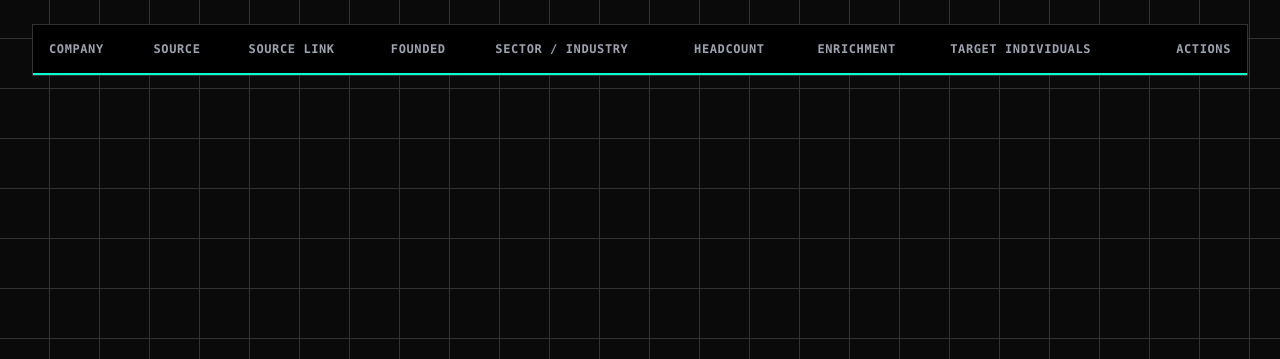
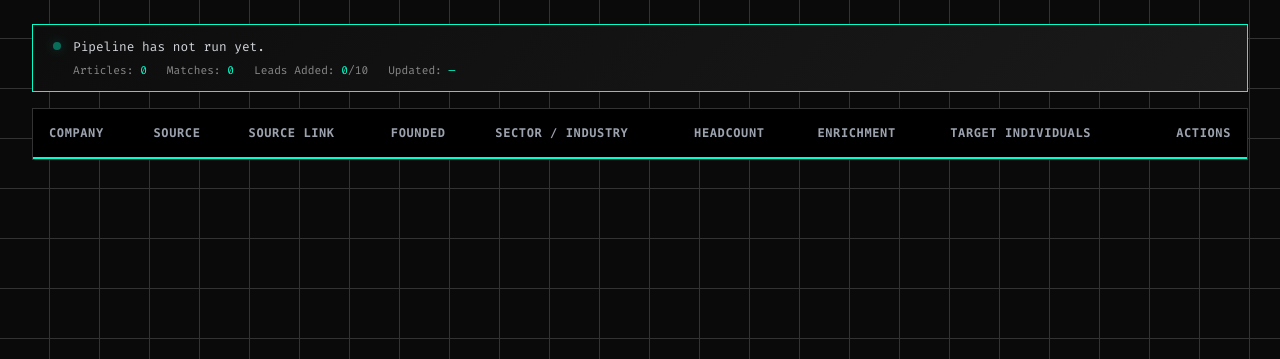
Before and after one commit to Aarav2241/outreach-pipeline, a Flask app: page / in a window 1280 px wide. Shown: the part 111-470 px from the top of the page. Run offline with Flask 3, Linux system fonts and the light colour scheme; data that the repository does not hold is empty; some libraries are stand-ins or nearby versions.

Commit message:
Add live pipeline status bar: real-time feed/article/match/lead tracking with pulsing dot and auto-refresh

```diff
--- /dev/null
+++ b/pipeline_status.py
@@ -0,0 +1,99 @@
+"""
+Pipeline status tracker — writes live progress to a JSON file
+that the dashboard UI polls every 2 seconds.
+"""
+import json
+import os
+import datetime
+
+STATUS_FILE = os.path.join(os.path.dirname(__file__), "pipeline_status.json")
+
+def _write(data):
+    data["last_update"] = datetime.datetime.now().strftime("%Y-%m-%d %H:%M:%S")
+    try:
+        with open(STATUS_FILE, "w", encoding="utf-8") as f:
+            json.dump(data, f)
+    except Exception:
+        pass
+
+def read_status():
+    try:
+        with open(STATUS_FILE, "r", encoding="utf-8") as f:
+            return json.load(f)
+    except Exception:
+        return {"state": "idle", "message": "Pipeline has not run yet."}
+
+def status_idle(message="Pipeline idle."):
+    _write({"state": "idle", "message": message, "articles_scanned": 0, "matches_found": 0, "leads_added": 0})
+
+def status_start():
+    _write({
+        "state": "running",
+        "message": "Starting pipeline...",
+        "current_feed": "",
+        "current_article": "",
+        "articles_scanned": 0,
+        "matches_found": 0,
+        "leads_added": 0,
+        "errors": []
+    })
+
+def status_feed(feed_name):
+    s = read_status()
+    s["state"] = "running"
+    s["current_feed"] = feed_name
+    s["message"] = f"Fetching feed: {feed_name}"
+    _write(s)
+
+def status_article(feed_name, title, scanned):
+    s = read_status()
+    s["state"] = "running"
+    s["current_feed"] = feed_name
+    s["current_article"] = title[:80]
+    s["articles_scanned"] = scanned
+    s["message"] = f"[{feed_name}] Analyzing: {title[:60]}"
+    _write(s)
+
+def status_match(company, matches):
+    s = read_status()
+    s["matches_found"] = matches
+    s["message"] = f"✅ Match found: {company}"
+    _write(s)
+
+def status_enriching(company):
+    s = read_status()
+    s["message"] = f"🔍 Enriching: {company} (Apollo/Hunter/Gemini)"
+    _write(s)
+
+def status_lead_added(company, total_added):
+    s = read_status()
+    s["leads_added"] = total_added
+    s["message"] = f"✨ Added: {company} (#{total_added}/10 today)"
+    _write(s)
+
+def status_error(error_msg):
+    s = read_status()
+    errors = s.get("errors", [])
+    errors.append(error_msg[:100])
+    s["errors"] = errors[-5:]  # keep last 5
+    _write(s)
+
+def status_done(scanned, added):
+    _write({
+        "state": "done",
+        "message": f"Pipeline complete! Scanned {scanned} candidates, added {added} new leads.",
+        "articles_scanned": scanned,
+        "matches_found": 0,
+        "leads_added": added,
+        "errors": []
+    })
+
+def status_quota_reached():
+    _write({
+        "state": "done",
+        "message": "🎯 Daily quota of 10 verified companies reached!",
+        "articles_scanned": 0,
+        "matches_found": 0,
+        "leads_added": 10,
+        "errors": []
+    })
--- a/templates/index.html
+++ b/templates/index.html
@@ -44,6 +44,35 @@
             outline: none;
         }
         .select-tech:focus { border-color: var(--accent); }
+
+        /* Live Status Bar */
+        #statusBar {
+            background: linear-gradient(135deg, #0d0d0d 0%, #1a1a1a 100%);
+            border: 1px solid var(--border-color);
+            padding: 12px 20px;
+            margin-bottom: 16px;
+            font-family: 'Fira Code', monospace;
+            font-size: 0.8rem;
+            display: none;
+            transition: all 0.3s ease;
+        }
+        #statusBar.active { display: flex; border-color: var(--accent); }
+        #statusBar.done { border-color: #22c55e; }
+        #statusBar.error { border-color: #ff4444; }
+        .status-dot {
+            width: 8px; height: 8px; border-radius: 50%;
+            background: var(--accent); margin-right: 12px;
+            flex-shrink: 0; margin-top: 5px;
+        }
+        .status-dot.running { animation: pulse 1.2s ease-in-out infinite; }
+        .status-dot.done { background: #22c55e; animation: none; }
+        .status-dot.error { background: #ff4444; animation: none; }
+        @keyframes pulse {
+            0%, 100% { opacity: 1; box-shadow: 0 0 0 0 rgba(0, 255, 204, 0.4); }
+            50% { opacity: 0.4; box-shadow: 0 0 8px 4px rgba(0, 255, 204, 0.15); }
+        }
+        .status-stats { display: flex; gap: 20px; margin-top: 6px; color: var(--text-muted); font-size: 0.7rem; }
+        .status-stats span { color: var(--accent); }
     </style>
 </head>
 <body class="min-h-screen p-8">
@@ -61,6 +90,19 @@
             </div>
         </header>
 
+        <!-- Live Pipeline Status Bar -->
+        <div id="statusBar" class="items-start">
+            <div class="status-dot running" id="statusDot"></div>
+            <div style="flex: 1;">
+                <div id="statusMessage" class="text-gray-300">Waiting for pipeline...</div>
+                <div class="status-stats">
+                    <div>Articles: <span id="statArticles">0</span></div>
+                    <div>Matches: <span id="statMatches">0</span></div>
+                    <div>Leads Added: <span id="statLeads">0</span>/10</div>
+                    <div>Updated: <span id="statTime">—</span></div>
+                </div>
+            </div>
+        </div>
 
         <div class="panel overflow-x-auto">
             <table class="w-full text-left text-sm whitespace-nowrap" id="leadsTable">
@@ -221,12 +263,58 @@ In case of any queries, feel free to reach out to me at the undersigned number.`
         }
 
 
+        let statusPollInterval = null;
+        let lastKnownLeadCount = {{ leads|length }};
+
         function triggerSync() {
             fetch('/sync', {method: 'POST'})
                 .then(response => response.json())
                 .then(data => {
                     document.getElementById('lastRefreshTime').innerText = data.time + ' (Syncing...)';
+                    startStatusPolling();
                 });
+        }
+
+        function startStatusPolling() {
+            const bar = document.getElementById('statusBar');
+            bar.classList.add('active');
+            bar.classList.remove('done', 'error');
+            document.getElementById('statusDot').className = 'status-dot running';
+
+            if (statusPollInterval) clearInterval(statusPollInterval);
+            statusPollInterval = setInterval(pollStatus, 2000);
+        }
+
+        function pollStatus() {
+            fetch('/pipeline-status')
+                .then(r => r.json())
+                .then(s => {
+                    const bar = document.getElementById('statusBar');
+                    const dot = document.getElementById('statusDot');
+                    bar.classList.add('active');
+
+                    document.getElementById('statusMessage').innerText = s.message || 'Processing...';
+                    document.getElementById('statArticles').innerText = s.articles_scanned || 0;
+                    document.getElementById('statMatches').innerText = s.matches_found || 0;
+                    document.getElementById('statLeads').innerText = (s.leads_added || 0);
+                    document.getElementById('statTime').innerText = s.last_update || '—';
+
+                    if (s.state === 'done') {
+                        dot.className = 'status-dot done';
+                        bar.classList.add('done');
+                        clearInterval(statusPollInterval);
+                        statusPollInterval = null;
+                        // Auto-refresh the page to show new leads
+                        setTimeout(() => location.reload(), 1500);
+                    } else if (s.state === 'running') {
+                        dot.className = 'status-dot running';
+                        // Check if new leads appeared since last check
+                        if ((s.leads_added || 0) > 0) {
+                            document.getElementById('lastRefreshTime').innerText = s.last_update + ' (New leads incoming...)';
+                        }
+                    }
+                })
+                .catch(() => {});
         }
 
         function clearDatabase() {
@@ -239,6 +327,9 @@ In case of any queries, feel free to reach out to me at the undersigned number.`
                     });
             }
         }
+
+        // On page load, check if pipeline is currently running
+        pollStatus();
     </script>
 </body>
 </html>
--- a/ui.py
+++ b/ui.py
@@ -6,6 +6,7 @@ import datetime
 from config import DB_PATH
 from database import init_db
 from scheduler import start_scheduler
+from pipeline_status import read_status
 
 app = Flask(__name__)
 
@@ -41,7 +42,12 @@ def index():
 def sync_leads():
     log_file = open("pipeline.log", "a", encoding="utf-8")
     subprocess.Popen([sys.executable, "main.py"], stdout=log_file, stderr=log_file)
-    return jsonify({"status": "Started pipeline in background (logging to pipeline.log)", "time": datetime.datetime.now().strftime("%Y-%m-%d %H:%M:%S")})
+    return jsonify({"status": "Started pipeline in background", "time": datetime.datetime.now().strftime("%Y-%m-%d %H:%M:%S")})
+
+@app.route('/pipeline-status')
+def pipeline_status():
+    """Returns live pipeline status as JSON for the dashboard status bar."""
+    return jsonify(read_status())
 
 @app.route('/clear', methods=['POST'])
 def clear_database():
```
Also changed, not shown: ingest_funding.py (+14 -0 lines), main.py (+7 -0 lines).
